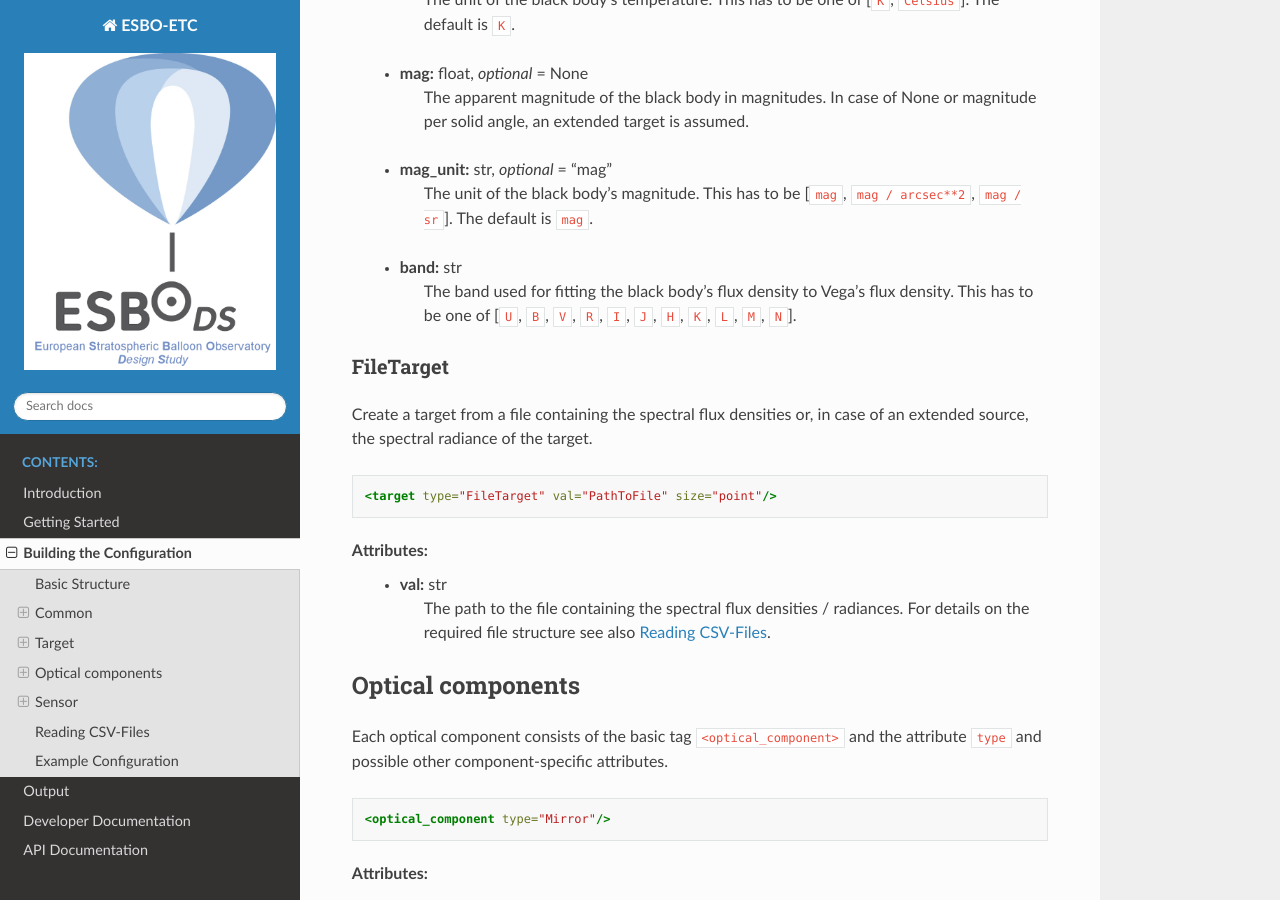
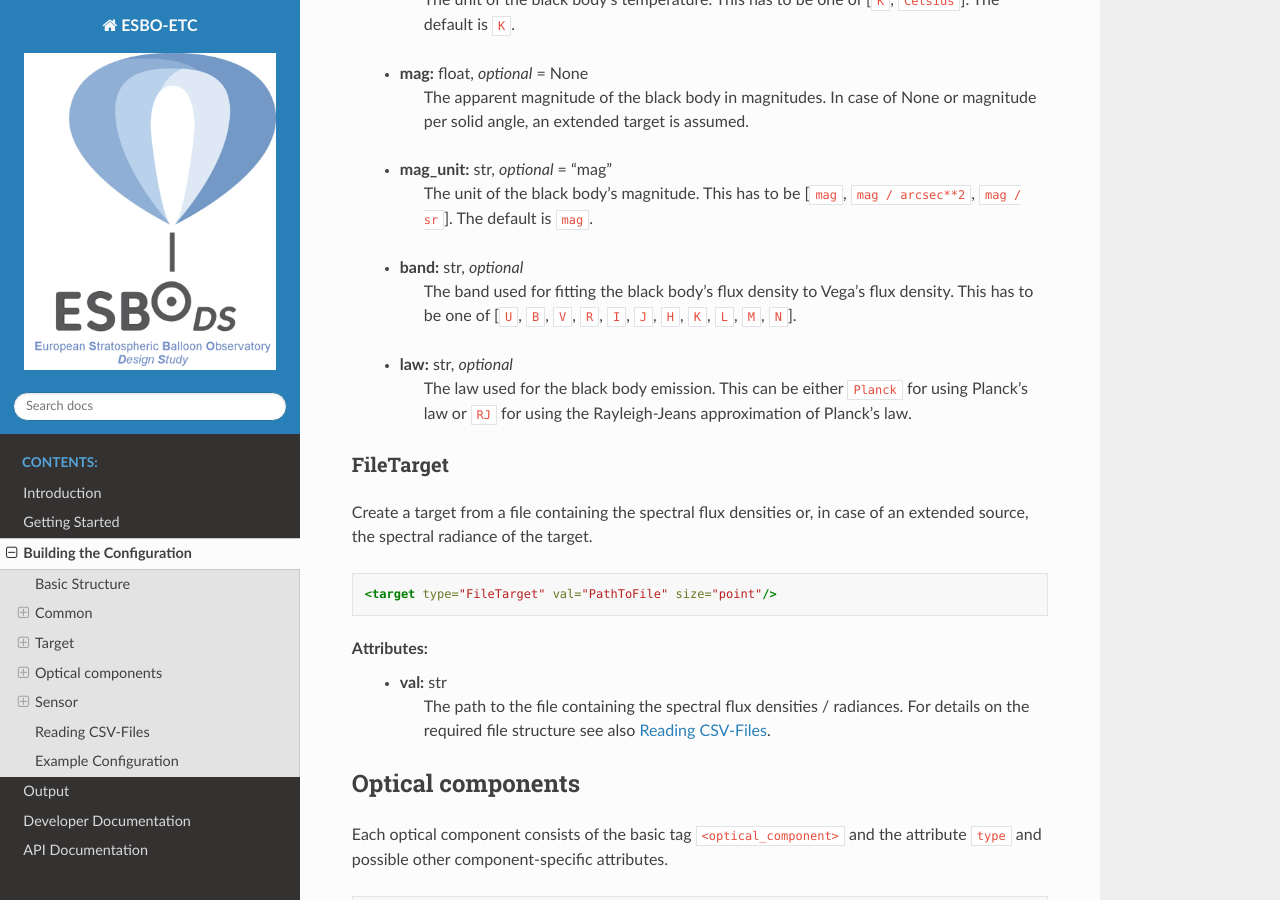
Before and after one commit to LukasK13/ESBO-ETC, a Sphinx documentation site: the page built from docs/source/configuration/configuration.rst, in a window 1280 px wide and 900 px high, scrolled down 6482 px. Built offline with Sphinx 7.4.7 and the Read the Docs theme 2.0.0, drawn with Linux system fonts in a browser that asks for light colours.

Commit message:
Parameter law added to use Rayleigh-Jeans approximation

```diff
--- a/docs/source/configuration/target.rst
+++ b/docs/source/configuration/target.rst
@@ -21,7 +21,7 @@ Model a target as a black body of a given temperature and apparent magnitude.
 
 .. code-block:: xml
 
-    <target type="BlackBodyTarget" temp="5778" temp_unit="K" mag="10" mag_unit="mag" band="B" size="point"/>
+    <target type="BlackBodyTarget" temp="5778" temp_unit="K" mag="10" mag_unit="mag" band="B" size="point" law="Planck"/>
 
 Attributes:
     * | **temp:** float
@@ -32,8 +32,10 @@ Attributes:
       |   The apparent magnitude of the black body in magnitudes. In case of None or magnitude per solid angle, an extended target is assumed.
     * | **mag_unit:** str, *optional* = "mag"
       |   The unit of the black body's magnitude. This has to be [``mag``, ``mag / arcsec**2``, ``mag / sr``]. The default is ``mag``.
-    * | **band:** str
+    * | **band:** str, *optional*
       |   The band used for fitting the black body's flux density to Vega's flux density. This has to be one of [``U``, ``B``, ``V``, ``R``, ``I``, ``J``, ``H``, ``K``, ``L``, ``M``, ``N``].
+    * | **law:** str, *optional*
+      |   The law used for the black body emission. This can be either ``Planck`` for using Planck's law or ``RJ`` for using the Rayleigh-Jeans approximation of Planck's law.
 
 .. _filetarget:
 
```
Also changed, not shown: 1 other file.
